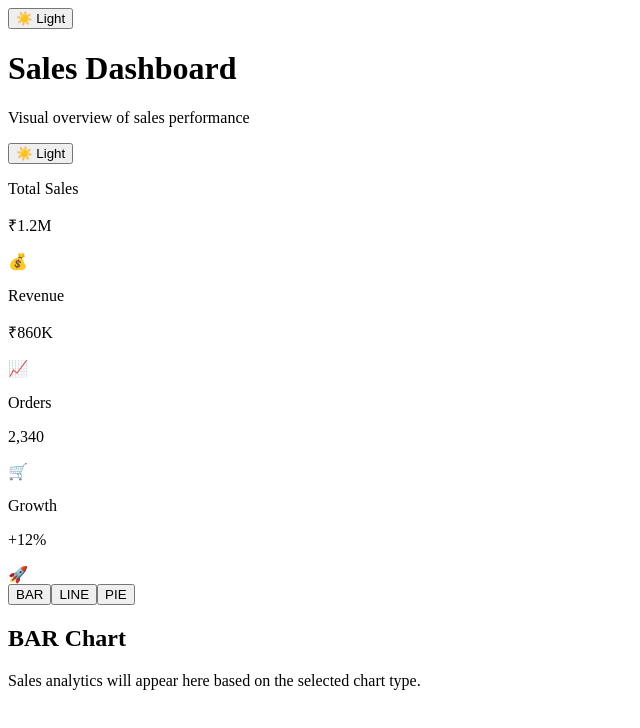
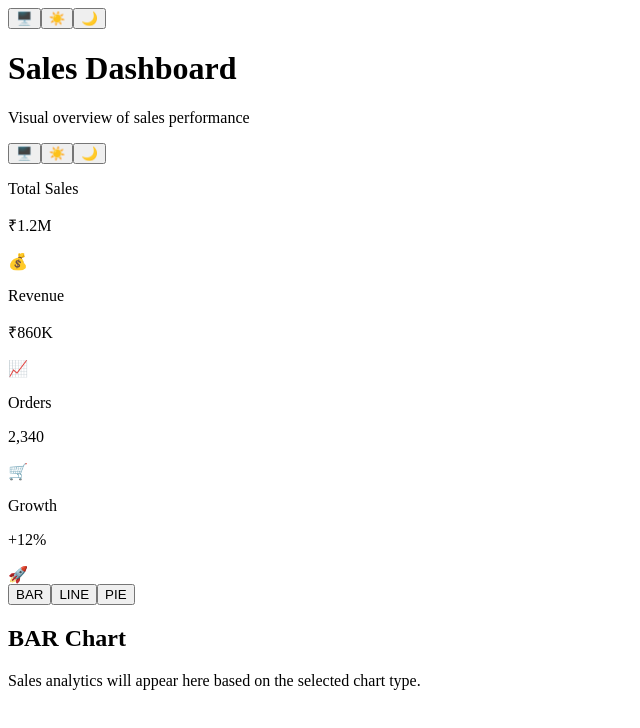
Before and after one commit to techkinha553-source/sales-dashboard, a Next.js app: page /dashboard in a window 1280 px wide. Shown: the top 728 px of the page, without its empty margins (0-640 px from the left). Built offline with nearby package versions, Linux system fonts and the light colour scheme.

Commit message:
some changes

```diff
--- a/app/layout.tsx
+++ b/app/layout.tsx
@@ -2,6 +2,7 @@ import type { Metadata } from "next";
 import { Geist, Geist_Mono } from "next/font/google";
 import "./globals.css";
 import ThemeToggle from "@/components/atoms/ThemeToggle";
+import { ThemeProvider } from "next-themes";
 
 const geistSans = Geist({
   variable: "--font-geist-sans",
@@ -28,10 +29,12 @@ export default function RootLayout({
       <body
         className={`${geistSans.variable} ${geistMono.variable} antialiased bg-gray-100 dark:bg-gray-950 transition-colors`}
       >
-        <header className="flex justify-end p-4">
-          <ThemeToggle />
-        </header>
-        {children}
+        <ThemeProvider attribute="class" defaultTheme="system" enableSystem>
+          <header className="flex justify-end p-4">
+            <ThemeToggle />
+          </header>
+          {children}
+        </ThemeProvider>
       </body>
     </html>
   );
--- a/components/atoms/ThemeToggle.tsx
+++ b/components/atoms/ThemeToggle.tsx
@@ -1,23 +1,52 @@
 "use client";
 
+import { useTheme } from "next-themes";
 import { useEffect, useState } from "react";
 
 export default function ThemeToggle() {
-  const [dark, setDark] = useState(false);
+  const { theme, setTheme } = useTheme();
+  const [mounted, setMounted] = useState(false);
 
   useEffect(() => {
-    document.documentElement.classList.toggle("dark", dark);
-  }, [dark]);
+    const timer = setTimeout(() => setMounted(true), 0);
+    return () => clearTimeout(timer);
+  }, []);
+
+  if (!mounted) return null;
+
+  const base =
+    "flex items-center justify-center w-9 h-9 rounded-md transition-colors text-lg font-medium";
+  const active = "bg-gray-200 dark:bg-gray-700 text-black dark:text-white";
+  const inactive = "text-gray-500 hover:bg-gray-100 dark:hover:bg-gray-800";
 
   return (
-    <button
-      onClick={() => setDark(!dark)}
-      className="flex items-center gap-2 px-4 py-2 rounded-lg
-      bg-gray-200 dark:bg-gray-800
-      text-gray-900 dark:text-white
-      transition-all hover:scale-105"
-    >
-      {dark ? "🌙 Dark" : "☀️ Light"}
-    </button>
+    <div className="flex items-center gap-1 bg-gray-100 dark:bg-gray-900 p-1 rounded-lg">
+      {/* System */}
+      <button
+        onClick={() => setTheme("system")}
+        className={`${base} ${theme === "system" ? active : inactive}`}
+        aria-label="System theme"
+      >
+        🖥️
+      </button>
+
+      {/* Light */}
+      <button
+        onClick={() => setTheme("light")}
+        className={`${base} ${theme === "light" ? active : inactive}`}
+        aria-label="Light theme"
+      >
+        ☀️
+      </button>
+
+      {/* Dark */}
+      <button
+        onClick={() => setTheme("dark")}
+        className={`${base} ${theme === "dark" ? active : inactive}`}
+        aria-label="Dark theme"
+      >
+        🌙
+      </button>
+    </div>
   );
 }
--- a/package.json
+++ b/package.json
@@ -10,6 +10,7 @@
   },
   "dependencies": {
     "next": "16.0.10",
+    "next-themes": "^0.4.6",
     "react": "19.2.1",
     "react-dom": "19.2.1",
     "recharts": "^3.6.0"
```
Also changed, not shown: 1 other file (tests, documents, lock files or other folders).
